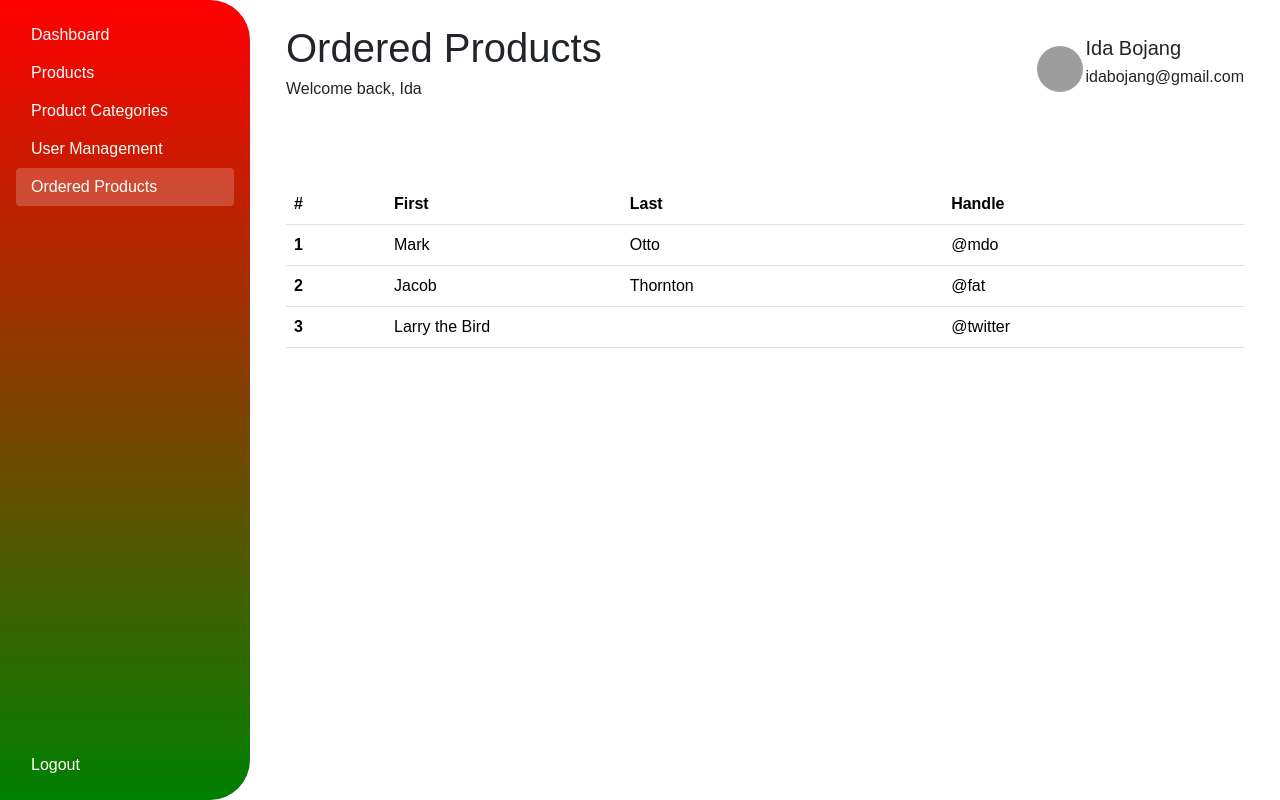
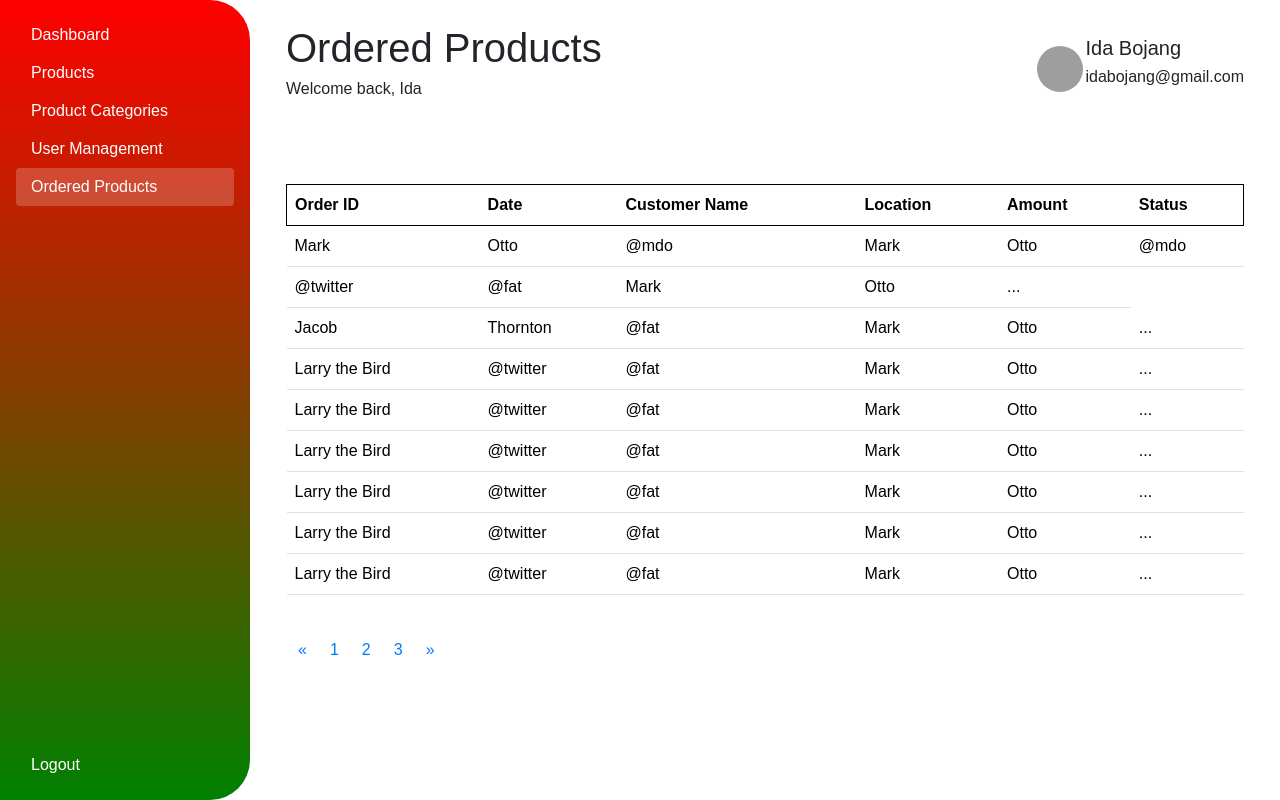
Before and after one commit to A-Daffeh/kani-ida-ui, a React (Vite) app: page /ordered/products in a window 1280 px wide. Built offline with nearby package versions, Linux system fonts and the light colour scheme; grey boxes are pictures that could not be loaded.

Commit message:
completed dashboard pages UI

```diff
--- a/src/pages/OrderedProduct.jsx
+++ b/src/pages/OrderedProduct.jsx
@@ -5,36 +5,146 @@ const OrderedProduct = () => {
         <>
       <Header pageTitle="Ordered Products" />
       <h2>Ordered Products</h2>
-            <table class="table">
+      <table className="table">
         <thead>
-    <tr>
-      <th scope="col">#</th>
-      <th scope="col">First</th>
-      <th scope="col">Last</th>
-      <th scope="col">Handle</th>
+
+          <tr className="header-border">
+            <th scope="col">Order ID</th>
+            <th scope="col">Date</th>
+            <th scope="col">Customer Name</th>
+            <th scope="col">Location</th>
+            <th scope="col">Amount</th>
+            <th scope="col">Status</th>
           </tr>
         </thead>
         <tbody>
           <tr>
-      <th scope="row">1</th>
+
+            <td>Mark</td>
+            <td>Otto</td>
+            <td>@mdo</td>
             <td>Mark</td>
             <td>Otto</td>
             <td>@mdo</td>
           </tr>
+
           <tr>
-      <th scope="row">2</th>
+
+            <td>@twitter</td>
+            <td>@fat</td>
+            <td>Mark</td>
+            <td>Otto</td>
+            <td>...</td>
+          </tr>
+
+          <tr>
+
             <td>Jacob</td>
             <td>Thornton</td>
             <td>@fat</td>
+            <td>Mark</td>
+            <td>Otto</td>
+            <td>...</td>
           </tr>
           <tr>
-      <th scope="row">3</th>
-      <td colspan="2">Larry the Bird</td>
+
+            <td> Larry the Bird</td>
             <td>@twitter</td>
+            <td>@fat</td>
+            <td>Mark</td>
+            <td>Otto</td>
+            <td>...</td>
           </tr>
+
+          <tr>
+
+            <td> Larry the Bird</td>
+            <td>@twitter</td>
+            <td>@fat</td>
+            <td>Mark</td>
+            <td>Otto</td>
+            <td>...</td>
+          </tr>
+
+          <tr>
+
+            <td> Larry the Bird</td>
+            <td>@twitter</td>
+            <td>@fat</td>
+            <td>Mark</td>
+            <td>Otto</td>
+            <td>...</td>
+          </tr>
+
+          <tr>
+
+            <td> Larry the Bird</td>
+            <td>@twitter</td>
+            <td>@fat</td>
+            <td>Mark</td>
+            <td>Otto</td>
+            <td>...</td>
+          </tr>
+
+          <tr>
+
+            <td> Larry the Bird</td>
+            <td>@twitter</td>
+            <td>@fat</td>
+            <td>Mark</td>
+            <td>Otto</td>
+            <td>...</td>
+          </tr>
+
+          <tr>
+
+            <td> Larry the Bird</td>
+            <td>@twitter</td>
+            <td>@fat</td>
+            <td>Mark</td>
+            <td>Otto</td>
+            <td>...</td>
+          </tr>
+
+          <td>Mark</td>
+            <td>Otto</td>
+            <td>...</td>
+
+
         </tbody>
       </table>
+
+      <nav aria-label="Page navigation example">
+        <ul className="pagination pagination-custom">
+          <li className="page-item">
+              <a className="page-link" href="#" aria-label="Previous">
+              <span aria-hidden="true">&laquo;</span>
+              </a>
+          </li>
+          <li className="page-item">
+              <a className="page-link" href="#">
+              1
+              </a>
+          </li>
+          <li className="page-item">
+              <a className="page-link" href="#">
+              2
+              </a>
+          </li>
+          <li className="page-item">
+              <a className="page-link" href="#">
+              3
+              </a>
+          </li>
+          <li className="page-item">
+              <a className="page-link" href="#" aria-label="Next">
+              <span aria-hidden="true">&raquo;</span>
+              </a>
+          </li>
+        </ul>
+      </nav>
     </>
+
     )
 }
 
--- a/src/pages/UserManagement.jsx
+++ b/src/pages/UserManagement.jsx
@@ -7,33 +7,141 @@ const UserManagement = () => {
       <h2>User Management</h2>
       <table className="table">
         <thead>
-          <tr>
-            <th scope="col">#</th>
-            <th scope="col">First</th>
-            <th scope="col">Last</th>
-            <th scope="col">Handle</th>
+
+          <tr className="header-border">
+            <th scope="col">Full Name</th>
+            <th scope="col">Phone Number</th>
+            <th scope="col">Joined</th>
+            <th scope="col">Status</th>
+            <th scope="col">Permissions</th>
           </tr>
         </thead>
         <tbody>
           <tr>
-            <th scope="row">1</th>
+
+            <td>Mark</td>
+            <td>Otto</td>
+            <td>@mdo</td>
             <td>Mark</td>
             <td>Otto</td>
             <td>@mdo</td>
           </tr>
+
           <tr>
-            <th scope="row">2</th>
+
+            <td>@twitter</td>
+            <td>@fat</td>
+            <td>Mark</td>
+            <td>Otto</td>
+            <td>...</td>
+          </tr>
+
+          <tr>
+
             <td>Jacob</td>
             <td>Thornton</td>
             <td>@fat</td>
+            <td>Mark</td>
+            <td>Otto</td>
+            <td>...</td>
           </tr>
           <tr>
-            <th scope="row">3</th>
-            <td colSpan="2">Larry the Bird</td>
+
+            <td> Larry the Bird</td>
             <td>@twitter</td>
+            <td>@fat</td>
+            <td>Mark</td>
+            <td>Otto</td>
+            <td>...</td>
           </tr>
+
+          <tr>
+
+            <td> Larry the Bird</td>
+            <td>@twitter</td>
+            <td>@fat</td>
+            <td>Mark</td>
+            <td>Otto</td>
+            <td>...</td>
+          </tr>
+
+          <tr>
+
+            <td> Larry the Bird</td>
+            <td>@twitter</td>
+            <td>@fat</td>
+            <td>Mark</td>
+            <td>Otto</td>
+            <td>...</td>
+          </tr>
+
+          <tr>
+
+            <td> Larry the Bird</td>
+            <td>@twitter</td>
+            <td>@fat</td>
+            <td>Mark</td>
+            <td>Otto</td>
+            <td>...</td>
+          </tr>
+
+          <tr>
+
+            <td> Larry the Bird</td>
+            <td>@twitter</td>
+            <td>@fat</td>
+            <td>Mark</td>
+            <td>Otto</td>
+            <td>...</td>
+          </tr>
+
+          <tr>
+
+            <td> Larry the Bird</td>
+            <td>@twitter</td>
+            <td>@fat</td>
+            <td>Mark</td>
+            <td>Otto</td>
+            <td>...</td>
+          </tr>
+
+          <td>Mark</td>
+            <td>Otto</td>
+            <td>...</td>
+
+
         </tbody>
       </table>
+
+      <nav aria-label="Page navigation example">
+        <ul className="pagination pagination-custom">
+          <li className="page-item">
+              <a className="page-link" href="#" aria-label="Previous">
+              <span aria-hidden="true">&laquo;</span>
+              </a>
+          </li>
+          <li className="page-item">
+              <a className="page-link" href="#">
+              1
+              </a>
+          </li>
+          <li className="page-item">
+              <a className="page-link" href="#">
+              2
+              </a>
+          </li>
+          <li className="page-item">
+              <a className="page-link" href="#">
+              3
+              </a>
+          </li>
+          <li className="page-item">
+              <a className="page-link" href="#" aria-label="Next">
+              <span aria-hidden="true">&raquo;</span>
+              </a>
+          </li>
+        </ul>
+      </nav>
     </>
   );
 };
```
Lines whose indentation alone changed are shown as unchanged.
